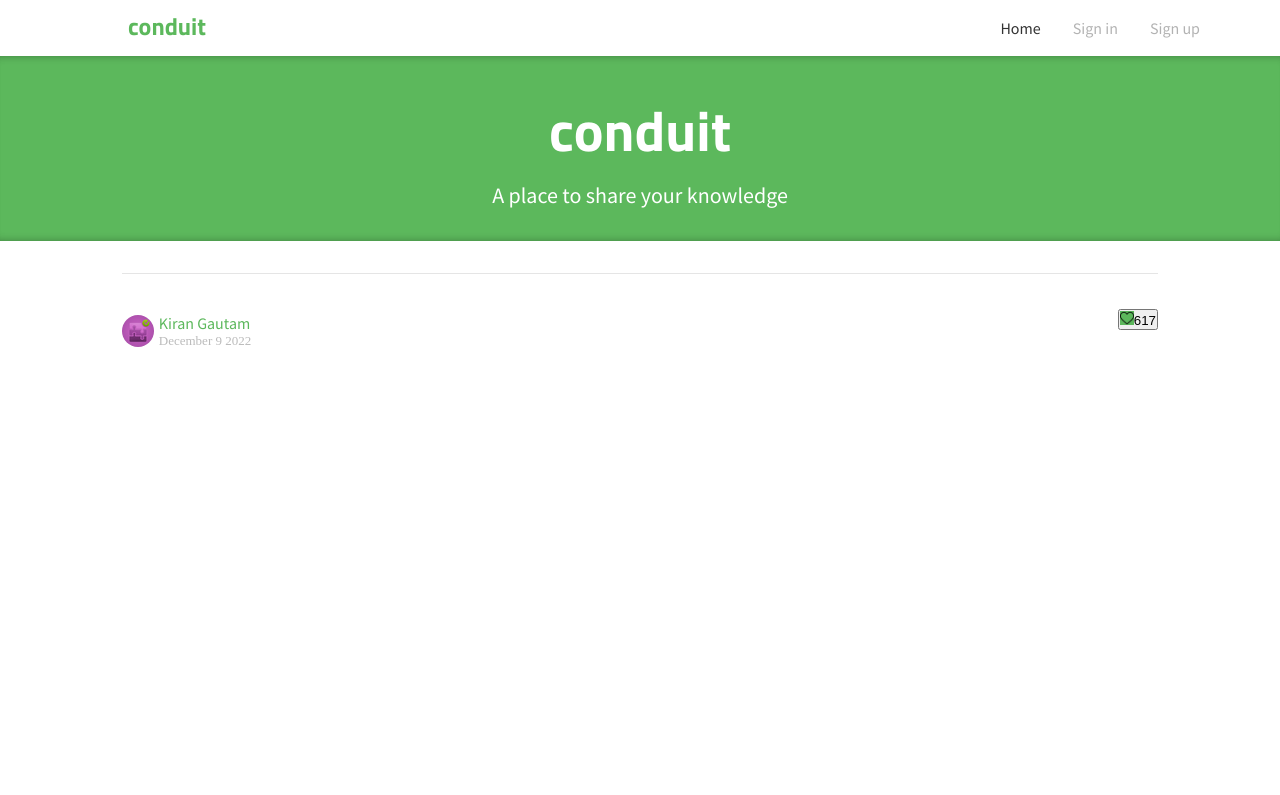
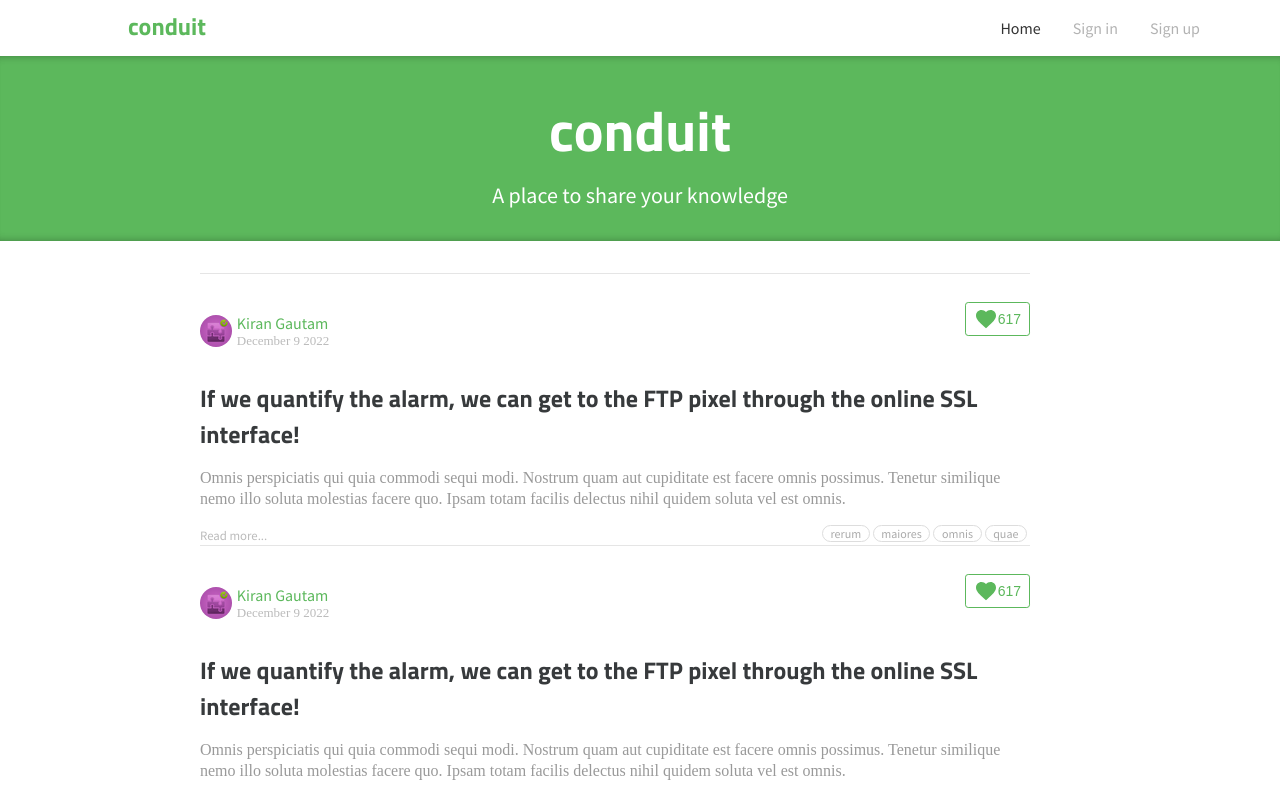
Before and after one commit to kirangautam45/Conduit-application, a React (Create React App) app: page / in a window 1280 px wide. Shown: the top 795 px of the page. Built offline with nearby package versions, Linux system fonts and the light colour scheme.

Commit message:
Home Page without api

```diff
--- a/package.json
+++ b/package.json
@@ -3,6 +3,10 @@
   "version": "0.1.0",
   "private": true,
   "dependencies": {
+    "@emotion/react": "^11.10.6",
+    "@emotion/styled": "^11.10.6",
+    "@mui/icons-material": "^5.11.11",
+    "@mui/material": "^5.11.12",
     "@reduxjs/toolkit": "^1.9.3",
     "@testing-library/jest-dom": "^5.14.1",
     "@testing-library/react": "^13.0.0",
--- a/src/page/Home/Home.tsx
+++ b/src/page/Home/Home.tsx
@@ -9,6 +9,8 @@ const Home = () => {
       <NavBar />
       <Banner />
       <ArticleInfo />
+      <ArticleInfo />
+      <ArticleInfo />
     </div>
   );
 };
--- a/src/page/Home/component/ArticleInfo.tsx
+++ b/src/page/Home/component/ArticleInfo.tsx
@@ -2,9 +2,11 @@ import React from "react";
 import demo from "../../../assets/demoavatar.png";
 import Favorite from "./Favorite";
 import style from "./Home.module.css";
+import Tag from "./Tag";
 
 const ArticleInfo = () => {
   return (
+    <>
       <div className={style.preview}>
         <div className={style.wrapper}>
           <img className={style.articleMeta} src={demo} alt="Article Info" />
@@ -18,6 +20,28 @@ const ArticleInfo = () => {
           <Favorite />
         </div>
       </div>
+      <div className={style.headingText}>
+        <h1 className={style.title}>
+          If we quantify the alarm, we can get to the FTP pixel through the
+          online SSL interface!
+        </h1>
+        <p className={style.description}>
+          Omnis perspiciatis qui quia commodi sequi modi. Nostrum quam aut
+          cupiditate est facere omnis possimus. Tenetur similique nemo illo
+          soluta molestias facere quo. Ipsam totam facilis delectus nihil quidem
+          soluta vel est omnis.
+        </p>
+        <div className={style.readMoreTag}>
+          <span className={style.read}>Read more...</span>
+          <div className={style.tagsWrapper}>
+            <Tag tag="rerum" />
+            <Tag tag="maiores" />
+            <Tag tag="omnis" />
+            <Tag tag="quae" />
+          </div>
+        </div>
+      </div>
+    </>
   );
 };
 
--- a/src/page/Home/component/Favorite.tsx
+++ b/src/page/Home/component/Favorite.tsx
@@ -1,13 +1,21 @@
 import React from "react";
-// @ts-ignore
-import heart from "../../../assets/heart.png";
+// import FavoriteIcon from "@mui/icons-material/Favorite";
+import FavoriteIcon from "@mui/icons-material/Favorite";
 // @ts-ignore
 import style from "./Home.module.css";
 
 const Favorite = () => {
   return (
-    <button className={style.btn}>
-      <img className={style.btnImg} src={heart} alt="Favorite Button" />
+    <button className={style.btn} type="submit">
+      <FavoriteIcon
+        sx={{
+          color: "#5cb85c",
+
+          "&:hover": {
+            color: "#FFF",
+          },
+        }}
+      />
       617
     </button>
   );
--- a/src/page/Home/component/Home.module.css
+++ b/src/page/Home/component/Home.module.css
@@ -27,8 +27,8 @@
 }
 /* image and text on left side */
 .preview {
-  margin-left: 122px;
-  margin-right: 122px;
+  margin-left: 200px;
+  margin-right: 250px;
   border-top: 1px solid rgba(0, 0, 0, 0.1);
   border-top-width: 1px;
   border-top-style: solid;
@@ -68,11 +68,71 @@
 }
 
 /* favorite Button css*/
-.btnImg {
-  width: 14px;
-  height: 14px;
+.btn {
+  background-color: transparent;
+  border: 1px solid #5cb85c;
+  color: #5cb85c;
+  padding: 0.25rem 0.5rem;
+  font-size: 0.875rem;
+  border-radius: 0.2rem;
+  cursor: pointer;
+  display: flex;
+  justify-content: center;
+  align-items: center;
+}
+.btn:hover {
   background-color: #5cb85c;
+  color: #ffffff;
 }
-.btnImg:hover {
-  background-color: #ffffff;
+/* Article  */
+.headingText {
+  margin-left: 200px;
+  margin-right: 250px;
 }
+
+.title {
+  color: #373a3c;
+  font-size: 24px;
+  font-family: "Titillium web", sans-serif;
+  margin-block-end: 3px;
+  font-weight: 400;
+  display: block;
+  margin-block-start: 0.67em;
+  margin-block-end: 0.67em;
+  margin-inline-start: 0px;
+  margin-inline-end: 0px;
+}
+.description {
+  color: #999;
+  font-weight: 300;
+  margin-bottom: 15px;
+  font-size: 1rem;
+  line-height: 1.3rem;
+}
+.readMoreTag {
+  display: flex;
+  justify-content: space-between;
+  align-items: center;
+  position: relative;
+}
+.read {
+  color: #bbbbbb;
+  font-size: 12.8px;
+  font-family: "Source Sans Pro", sans-serif;
+}
+.tagsWrapper {
+  display: flex;
+  align-items: flex-start;
+  flex-direction: row;
+}
+.tag {
+  color: #aaa;
+  border: 0.8px solid #ddd;
+  font-size: 12px;
+  font-family: "Source Sans Pro", sans-serif;
+  padding: 0px 7.6px;
+  margin-right: 3px;
+  margin-bottom: 3.2px;
+  border-radius: 10px;
+  white-space: nowrap;
+}
--- /dev/null
+++ b/src/page/Home/component/Tag.tsx
@@ -0,0 +1,12 @@
+import React from "react";
+//@ts-ignore
+import style from "./Home.module.css";
+
+declare type TagProp = {
+  tag: string;
+};
+const Tag = ({ tag }: TagProp) => {
+  return <div className={style.tag}>{tag}</div>;
+};
+
+export default Tag;
```
Also changed, not shown: src/page/counter.tsx (+7 -1 lines), 1 other file (tests, documents, lock files or other folders). Lines whose indentation alone changed are shown as unchanged.
